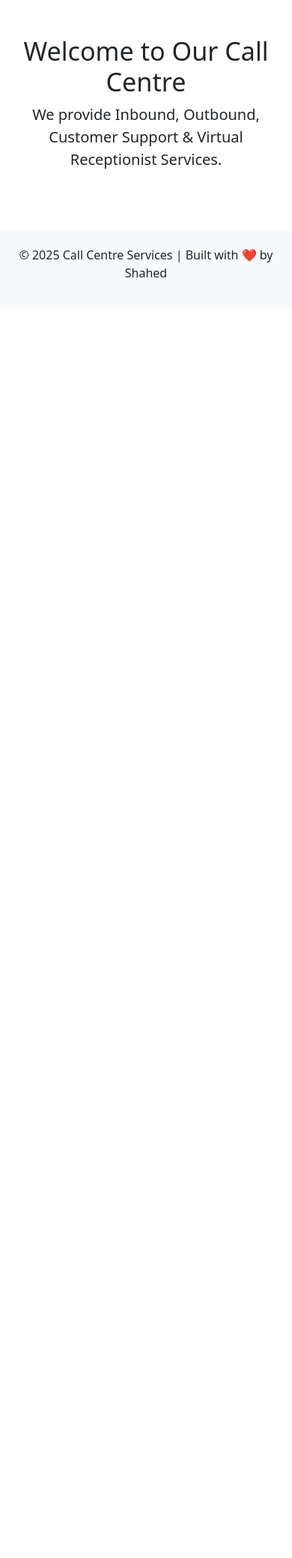
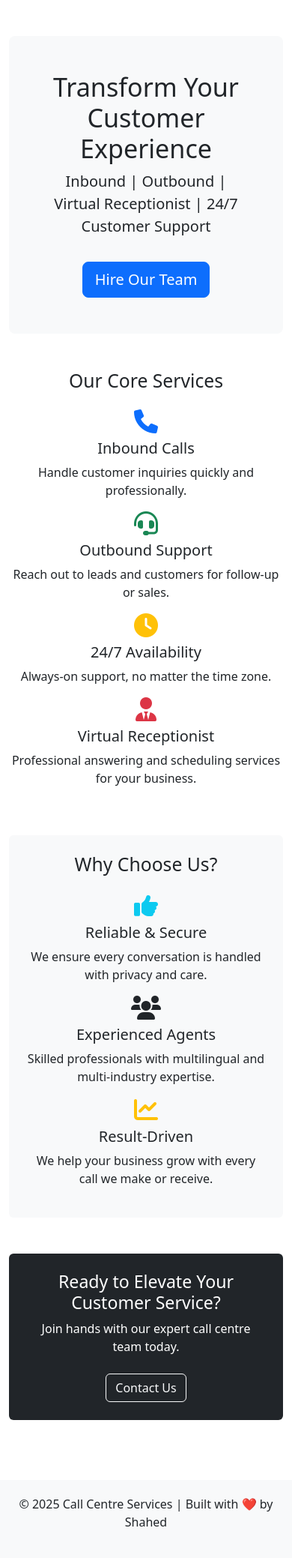
Before and after one commit to dataSha95/call-centre-site, a Django app: page / in a window 390 px wide. Shown: the part 56-2134 px from the top of the page at 75% size. Before the commit the page ends 426 px from the top, so only its background shows below. Run offline with Django 5.2, Linux system fonts and the light colour scheme.

```diff
--- a/templates/home.html
+++ b/templates/home.html
@@ -1,10 +1,67 @@
 {% extends 'base.html' %}
-
-{% block title %}Home - Call Centre{% endblock %}
+{% block title %}Welcome | Call Centre{% endblock %}
 
 {% block content %}
-  <div class="text-center fade-in">
-    <h1 class="display-4">Welcome to Our Call Centre</h1>
-    <p class="lead">We provide Inbound, Outbound, Customer Support & Virtual Receptionist Services.</p>
+<!-- HERO SECTION -->
+<div class="text-center bg-light p-5 rounded-3 fade-in">
+  <h1 class="display-4">Transform Your Customer Experience</h1>
+  <p class="lead">Inbound | Outbound | Virtual Receptionist | 24/7 Customer Support</p>
+  <a href="{% url 'apply_job' %}" class="btn btn-primary btn-lg mt-3">Hire Our Team</a>
+</div>
+
+<!-- SERVICES OVERVIEW -->
+<div class="mt-5 text-center">
+  <h2>Our Core Services</h2>
+  <div class="row mt-4">
+    <div class="col-md-3">
+      <i class="fas fa-phone fa-2x mb-2 text-primary"></i>
+      <h5>Inbound Calls</h5>
+      <p>Handle customer inquiries quickly and professionally.</p>
+    </div>
+    <div class="col-md-3">
+      <i class="fas fa-headset fa-2x mb-2 text-success"></i>
+      <h5>Outbound Support</h5>
+      <p>Reach out to leads and customers for follow-up or sales.</p>
+    </div>
+    <div class="col-md-3">
+      <i class="fas fa-clock fa-2x mb-2 text-warning"></i>
+      <h5>24/7 Availability</h5>
+      <p>Always-on support, no matter the time zone.</p>
+    </div>
+    <div class="col-md-3">
+      <i class="fas fa-user-tie fa-2x mb-2 text-danger"></i>
+      <h5>Virtual Receptionist</h5>
+      <p>Professional answering and scheduling services for your business.</p>
+    </div>
   </div>
+</div>
+
+<!-- WHY US -->
+<div class="mt-5 p-4 bg-light rounded">
+  <h2 class="text-center">Why Choose Us?</h2>
+  <div class="row mt-4">
+    <div class="col-md-4 text-center">
+      <i class="fas fa-thumbs-up fa-2x text-info mb-2"></i>
+      <h5>Reliable & Secure</h5>
+      <p>We ensure every conversation is handled with privacy and care.</p>
+    </div>
+    <div class="col-md-4 text-center">
+      <i class="fas fa-users fa-2x t-success mb-2"></i>
+      <h5>Experienced Agents</h5>
+      <p>Skilled professionals with multilingual and multi-industry expertise.</p>
+    </div>
+    <div class="col-md-4 text-center">
+      <i class="fas fa-chart-line fa-2x text-warning mb-2"></i>
+      <h5>Result-Driven</h5>
+      <p>We help your business grow with every call we make or receive.</p>
+    </div>
+  </div>
+</div>
+
+<!-- CTA BANNER -->
+<div class="mt-5 bg-dark text-white text-center p-4 rounded">
+  <h3>Ready to Elevate Your Customer Service?</h3>
+  <p>Join hands with our expert call centre team today.</p>
+  <a href="{% url 'contact' %}" class="btn btn-outline-light mt-2">Contact Us</a>
+</div>
 {% endblock %}
```
